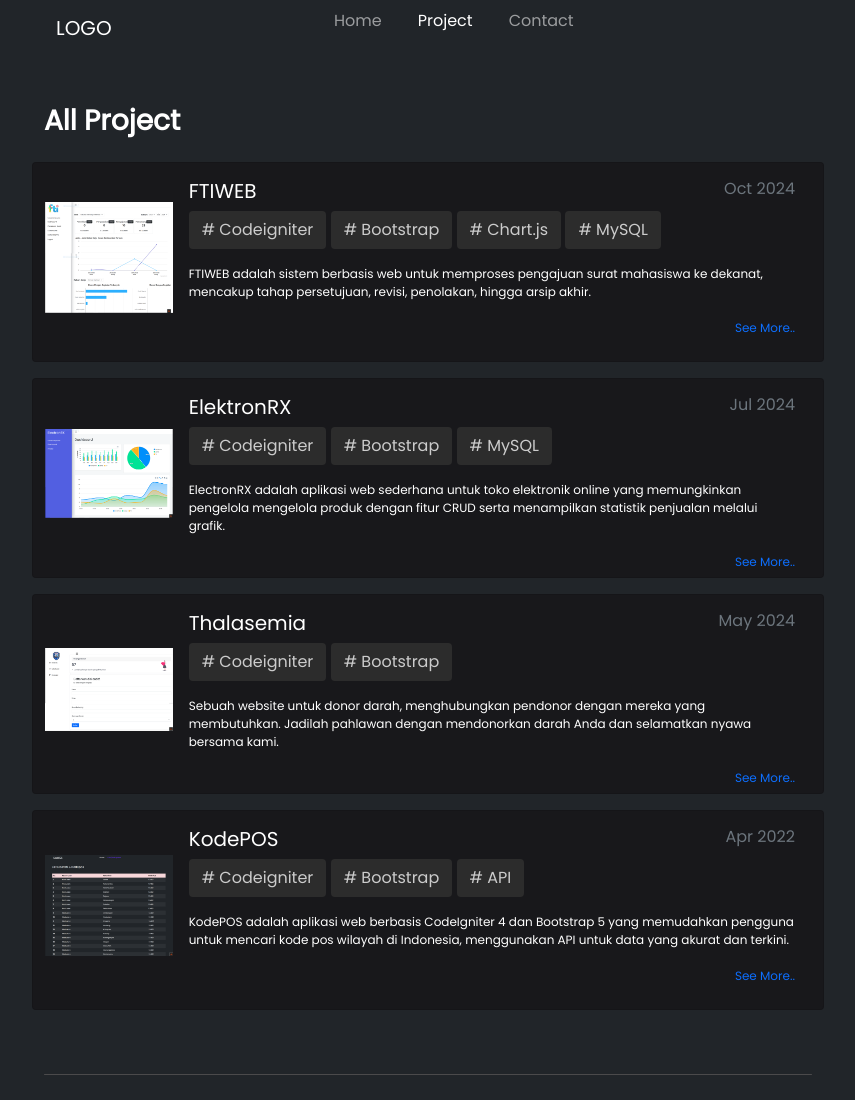
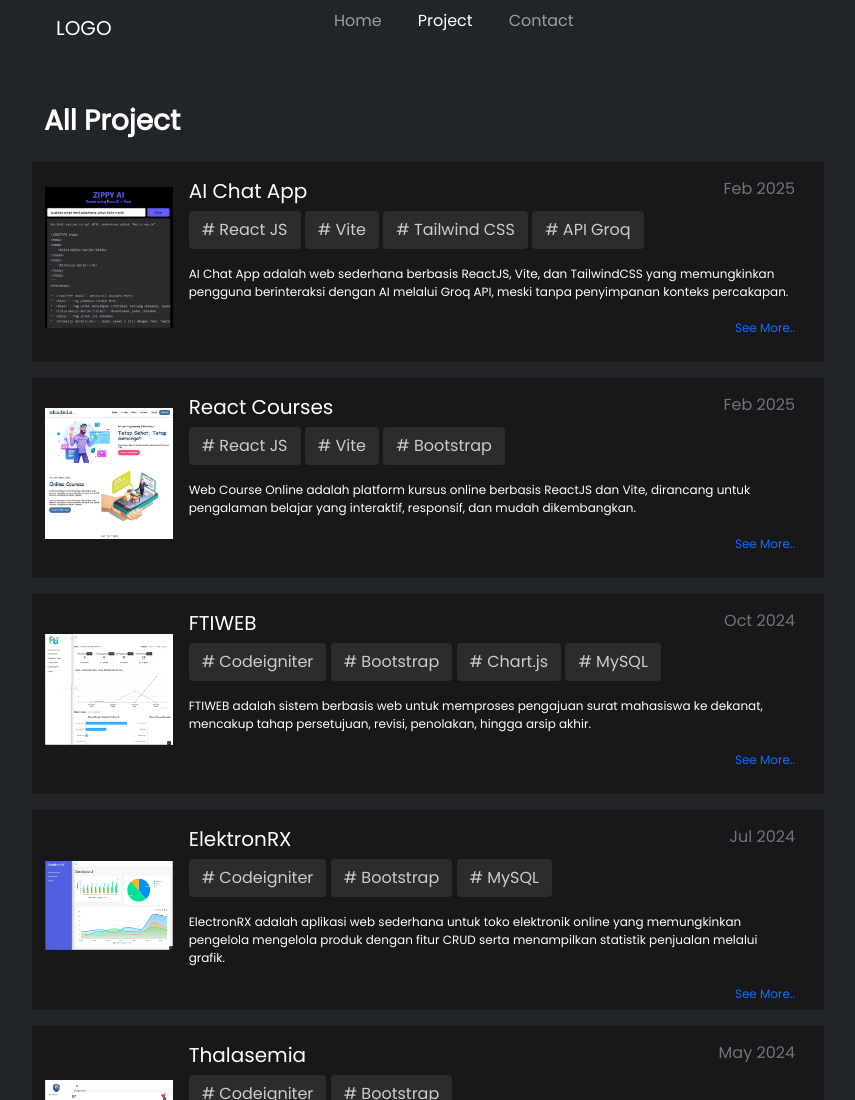
Before and after one commit to ekadwis/portfolio, a plain HTML site: page project.html in a window 1280 px wide. Shown: the top 1100 px of the page, without its empty margins (212-1067 px from the left). Drawn offline with nearby package versions, Linux system fonts and the light colour scheme.

Commit message:
add react courses and ai chat app

```diff
--- a/project.html
+++ b/project.html
@@ -65,6 +65,87 @@
     <!-- Body  -->
     <h3 class="mt-5 mb-4 fw-bold">All Project</h3>
     <div class="list-project">
+      <div class="row">
+        <div
+          class="card text-white mb-3"
+          style="max-width: 100%; height: 200px"
+        >
+          <div class="row g-0">
+            <div class="col-md-2">
+              <img
+                src="assets/img/reactgroq.JPG"
+                class="img-fluid rounded-start"
+                alt="..."
+              />
+            </div>
+            <div class="col-md-10">
+              <div class="card-body">
+                <div class="d-flex justify-content-between">
+                  <h5 class="card-title">AI Chat App</h5>
+                  <h6 class="text-secondary">Feb 2025</h6>
+                </div>
+                <p>
+                  <span class="btn btn-title"># React JS</span>
+                  <span class="btn btn-title"># Vite</span>
+                  <span class="btn btn-title"># Tailwind CSS</span>
+                  <span class="btn btn-title"># API Groq</span>
+                </p>
+                <p class="card-text">
+                  AI Chat App adalah web sederhana berbasis ReactJS, Vite, dan TailwindCSS yang memungkinkan pengguna berinteraksi dengan AI melalui Groq API, meski tanpa penyimpanan konteks percakapan.
+                </p>
+                <div class="d-flex justify-content-between">
+                  <div></div>
+                  <small class="text-secondary"
+                    ><a href="https://github.com/ekadwis/reactgroq">
+                      See More..</a
+                    ></small
+                  >
+                </div>
+              </div>
+            </div>
+          </div>
+        </div>
+      </div>
+      <div class="row">
+        <div
+          class="card text-white mb-3"
+          style="max-width: 100%; height: 200px"
+        >
+          <div class="row g-0">
+            <div class="col-md-2">
+              <img
+                src="assets/img/reactjs-courses.JPG"
+                class="img-fluid rounded-start"
+                alt="..."
+              />
+            </div>
+            <div class="col-md-10">
+              <div class="card-body">
+                <div class="d-flex justify-content-between">
+                  <h5 class="card-title">React Courses</h5>
+                  <h6 class="text-secondary">Feb 2025</h6>
+                </div>
+                <p>
+                  <span class="btn btn-title"># React JS</span>
+                  <span class="btn btn-title"># Vite</span>
+                  <span class="btn btn-title"># Bootstrap</span>
+                </p>
+                <p class="card-text">
+                  Web Course Online adalah platform kursus online berbasis ReactJS dan Vite, dirancang untuk pengalaman belajar yang interaktif, responsif, dan mudah dikembangkan.
+                </p>
+                <div class="d-flex justify-content-between">
+                  <div></div>
+                  <small class="text-secondary"
+                    ><a href="https://github.com/ekadwis/ftiweb">
+                      See More..</a
+                    ></small
+                  >
+                </div>
+              </div>
+            </div>
+          </div>
+        </div>
+      </div>
       <div class="row">
         <div
           class="card text-white mb-3"
```
Also changed, not shown: index.html (+24 -16 lines), assets/img/reactgroq.JPG (added), assets/img/reactjs-courses.JPG (added).
